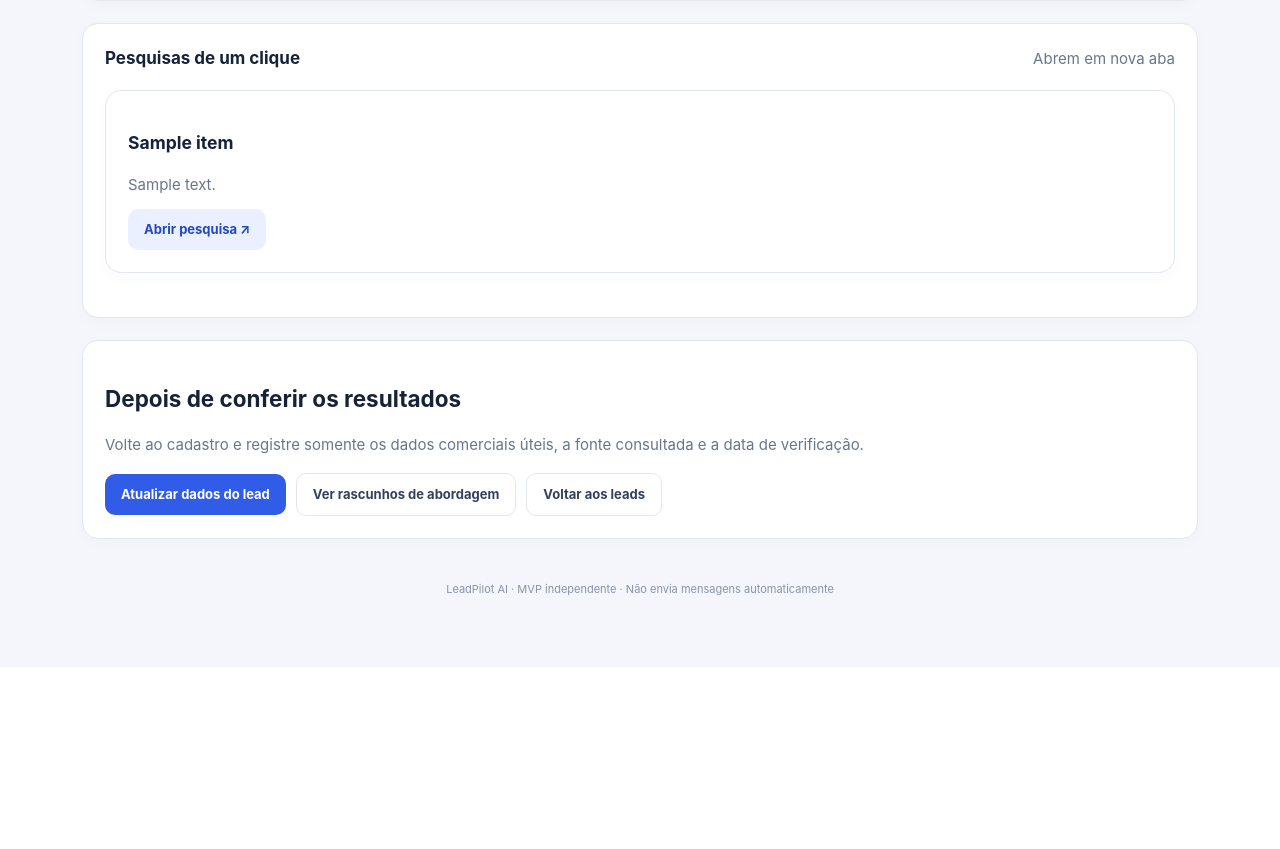
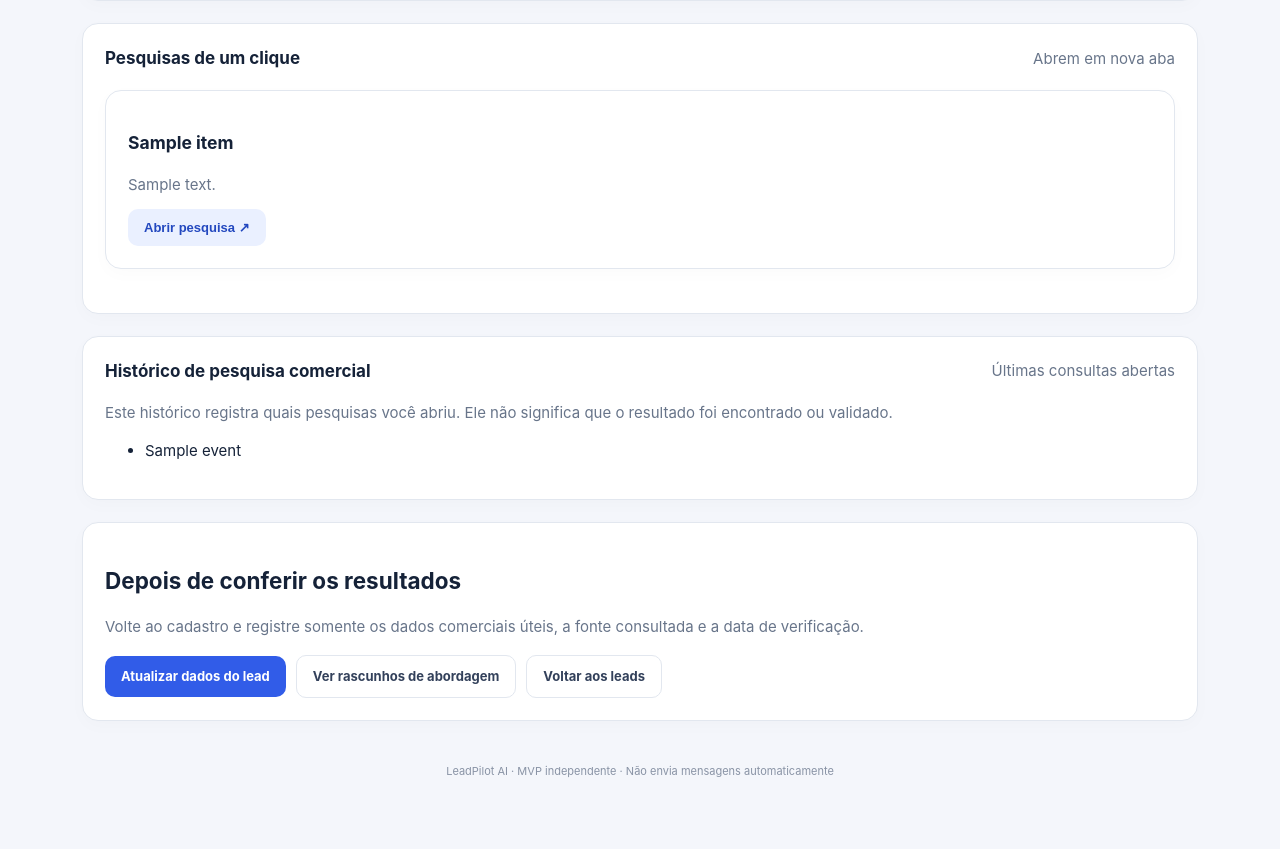
Before and after one commit to gtaocultooficial-sudo/leadpilot-ai, a Flask app: template templates/research.html in a window 1280 px wide. Shown: the part 1662-2511 px from the top of the page. Before the commit the page ends 2258 px from the top, so only its background shows below. Run offline with Flask 3, Linux system fonts and the light colour scheme; the template is opened without the code that fills it: most values are stand-ins (such as "Sample title", 1, 10 or a date in 2020); parts of the project's set-up code (start-up, migrations or seed data) failed here and were passed over; some libraries are stand-ins or nearby versions.

Commit message:
Track and display per-lead commercial research history

```diff
--- a/templates/research.html
+++ b/templates/research.html
@@ -106,10 +106,24 @@
   <div class="panel" style="margin-top:12px">
     <h3>{{ item.title }}</h3>
     <p class="muted">{{ item.description }}</p>
-    <p style="margin:12px 0 0"><a class="button secondary" href="{{ item.url }}" target="_blank" rel="noopener noreferrer">Abrir pesquisa ↗</a></p>
+    <form method="post" action="{{ url_for('open_research_source', lead_id=lead.id, source=item.key) }}" target="_blank" style="margin-top:12px">
+      <button class="button secondary" type="submit">Abrir pesquisa ↗</button>
+    </form>
   </div>
   {% endfor %}
 </section>
+
+{% if research_history %}
+<section class="panel">
+  <div class="section-head"><h2>Histórico de pesquisa comercial</h2><span class="muted">Últimas consultas abertas</span></div>
+  <p class="muted">Este histórico registra quais pesquisas você abriu. Ele não significa que o resultado foi encontrado ou validado.</p>
+  <ul>
+    {% for event in research_history %}
+      <li style="margin-bottom:8px">{{ event }}</li>
+    {% endfor %}
+  </ul>
+</section>
+{% endif %}
 
 <section class="panel">
   <h2>Depois de conferir os resultados</h2>
```
